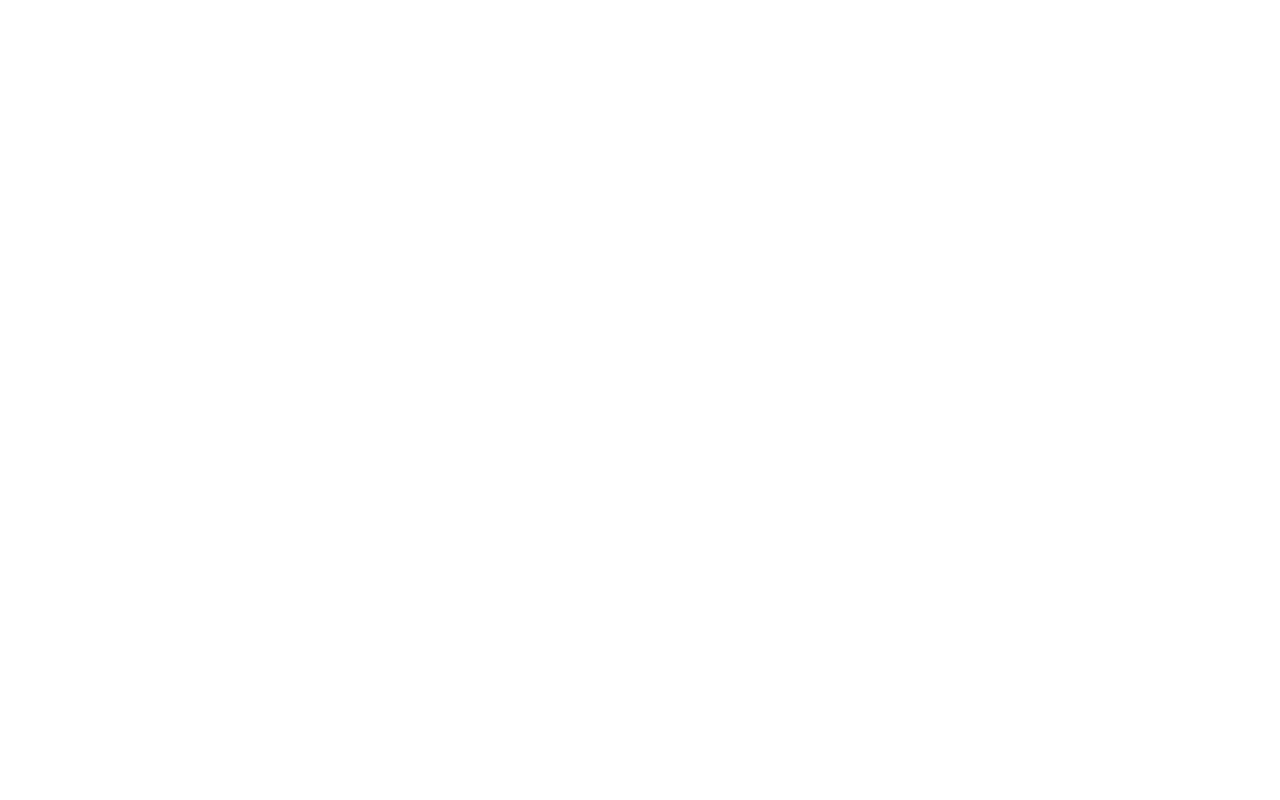
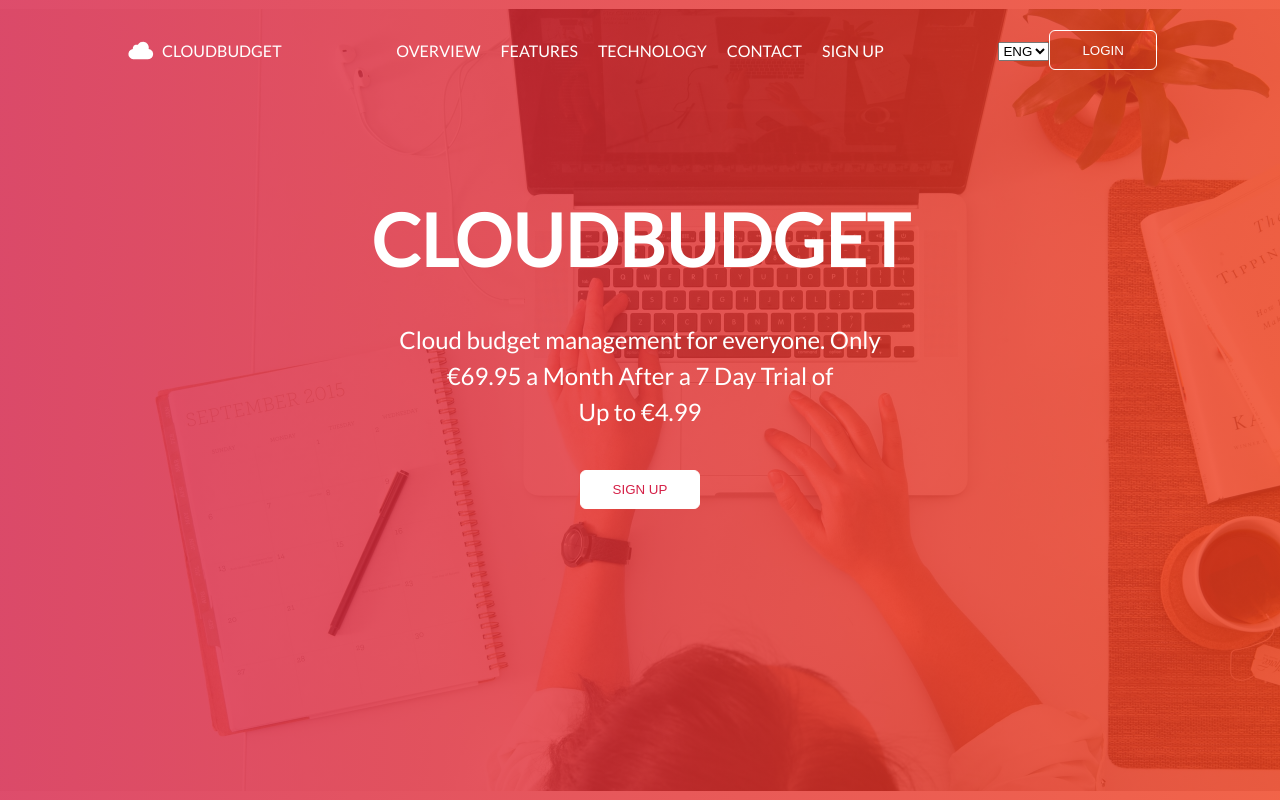
Before and after one commit to TJahongir/CloudBudget-convert, a plain HTML site: page index.html in a window 1280 px wide. Drawn offline with Linux system fonts and the light colour scheme.

Commit message:
commiting before going out

```diff
--- a/index.html
+++ b/index.html
@@ -7,6 +7,44 @@
     <title>CloudBudget</title>
   </head>
   <body>
+    <main class="hero">
+      <div class="container">
+        <nav class="nav">
+          <div class="logo">
+            <img src="assets/logo.png" alt="logo" />
+            <a href="#">CLOUDBUDGET</a>
+          </div>
+          <ul class="nav__menu">
+            <li class="nav__menu-item"><a href="#">overview</a></li>
+            <li class="nav__menu-item"><a href="#">features</a></li>
+            <li class="nav__menu-item"><a href="#">technology</a></li>
+            <li class="nav__menu-item"><a href="#">contact</a></li>
+            <li class="nav__menu-item"><a href="#">sign up</a></li>
+          </ul>
+          <div class="nav__lang">
+            <div class="nav__lang-item">
+              <select id="langs">
+                <option value="english">ENG</option>
+                <option value="russian">RUS</option>
+                <option value="german">GER</option>
+              </select>
+            </div>
+            <button class="btn">LOGIN</button>
+          </div>
+        </nav>
+        <div class="hero__content">
+          <h1>CLOUDBUDGET</h1>
+          <p>
+            Cloud budget management for everyone. Only <br />€69.95 a Month
+            After a 7 Day Trial of <br />Up to €4.99
+          </p>
+          <div class="buttonCont">
+            <button class="btn btnWhite">SIGN UP</button>
+          </div>
+        </div>
+      </div>
+    </main>
+
     <script src="./js/main.js"></script>
   </body>
 </html>
--- a/scss/style.scss
+++ b/scss/style.scss
@@ -0,0 +1,129 @@
+// Variables
+$mainRed: #d52047;
+$mainOrange: #ee3d1b;
+
+// Font
+@import url('https://fonts.googleapis.com/css?family=Lato&display=swap');
+
+// Resetting
+*,
+*::before,
+*::after {
+  margin: 0;
+  padding: 0;
+  box-sizing: border-box;
+}
+
+.container {
+  width: 80%;
+  margin: 0 auto;
+}
+
+li {
+  list-style: none;
+}
+
+a {
+  text-decoration: none;
+  color: #fff;
+}
+
+body {
+  font-family: 'Lato', 'Montserrat', sans-serif;
+}
+
+// BUTTONS
+.btn {
+  display: inline-block;
+  background: none;
+  border: 1px solid #fff;
+  color: #fff;
+  border-radius: 6px;
+  padding: 0.7rem 2rem;
+  cursor: pointer;
+  max-width: 160px;
+  outline: none;
+}
+
+.btnWhite {
+  background: #fff;
+  color: $mainRed;
+}
+
+.buttonCont {
+  text-align: center;
+}
+
+// Other Blocks
+.nav {
+  width: 100%;
+  height: 100px;
+  display: flex;
+  justify-content: space-between;
+  align-items: center;
+
+  &__menu {
+    display: flex;
+    justify-content: space-between;
+    align-items: center;
+
+    &-item {
+      text-transform: uppercase;
+
+      padding: 0 10px;
+    }
+  }
+
+  &__lang {
+    display: flex;
+    justify-content: space-between;
+    align-items: center;
+    width: 15%;
+  }
+}
+
+.logo {
+  display: flex;
+  align-items: center;
+
+  a {
+    padding-left: 0.5rem;
+  }
+}
+
+// Main Content
+.hero {
+  min-height: 100vh;
+  position: relative;
+  background: linear-gradient(
+      90deg,
+      rgba(213, 32, 71, 0.8) 0%,
+      rgba(238, 61, 27, 0.8) 100%
+    ),
+    url(../assets/mainBackground.png);
+  background-repeat: no-repeat;
+  background-position: center;
+  object-fit: cover;
+  object-position: center;
+  color: #fff;
+
+  &__content {
+    display: flex;
+    flex-direction: column;
+    justify-content: space-between;
+    text-align: center;
+    width: 60%;
+    margin: 0 auto;
+    margin-top: 6rem;
+
+    h1 {
+      font-size: 4.5rem;
+    }
+
+    p {
+      line-height: 150%;
+      font-size: 1.5rem;
+      padding: 40px 0;
+    }
+  }
+}
```
Also changed, not shown: assets/logo.png (added), assets/mainBackground.png (added), css/style.min.css.
